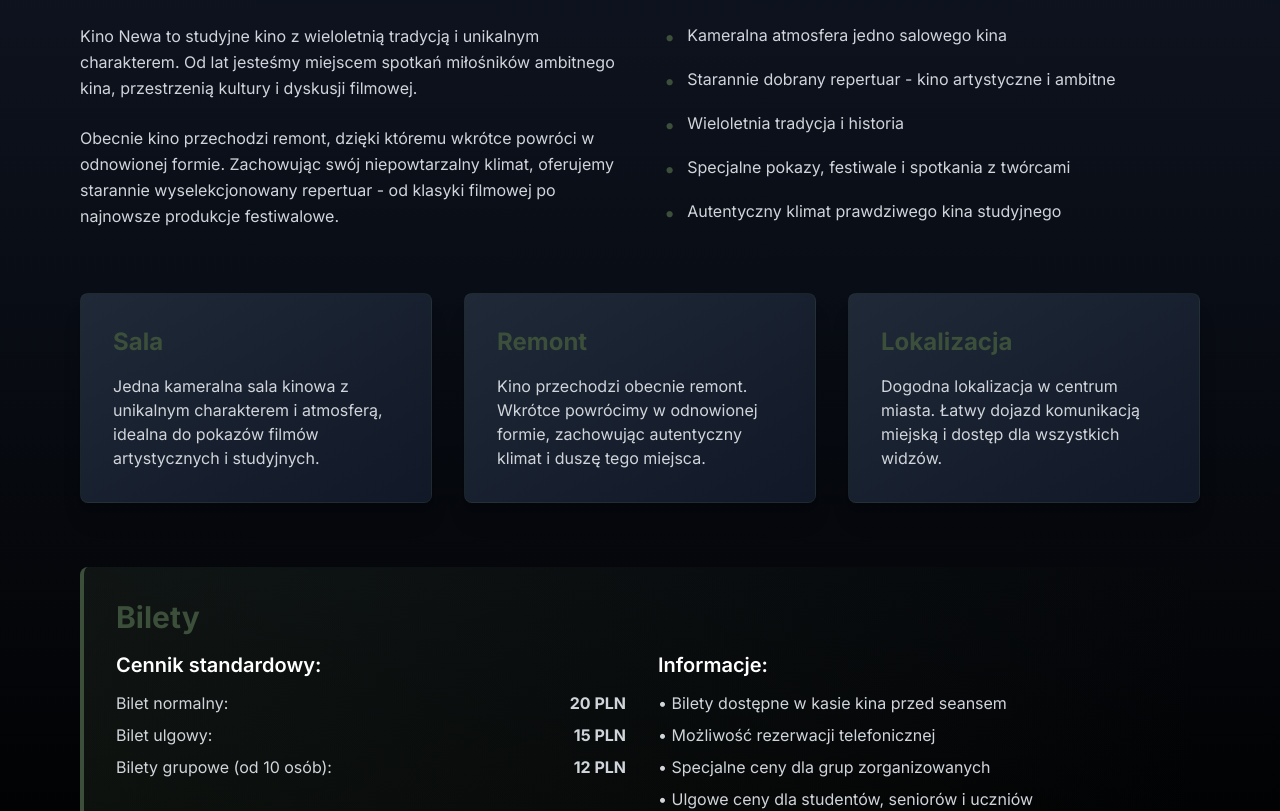
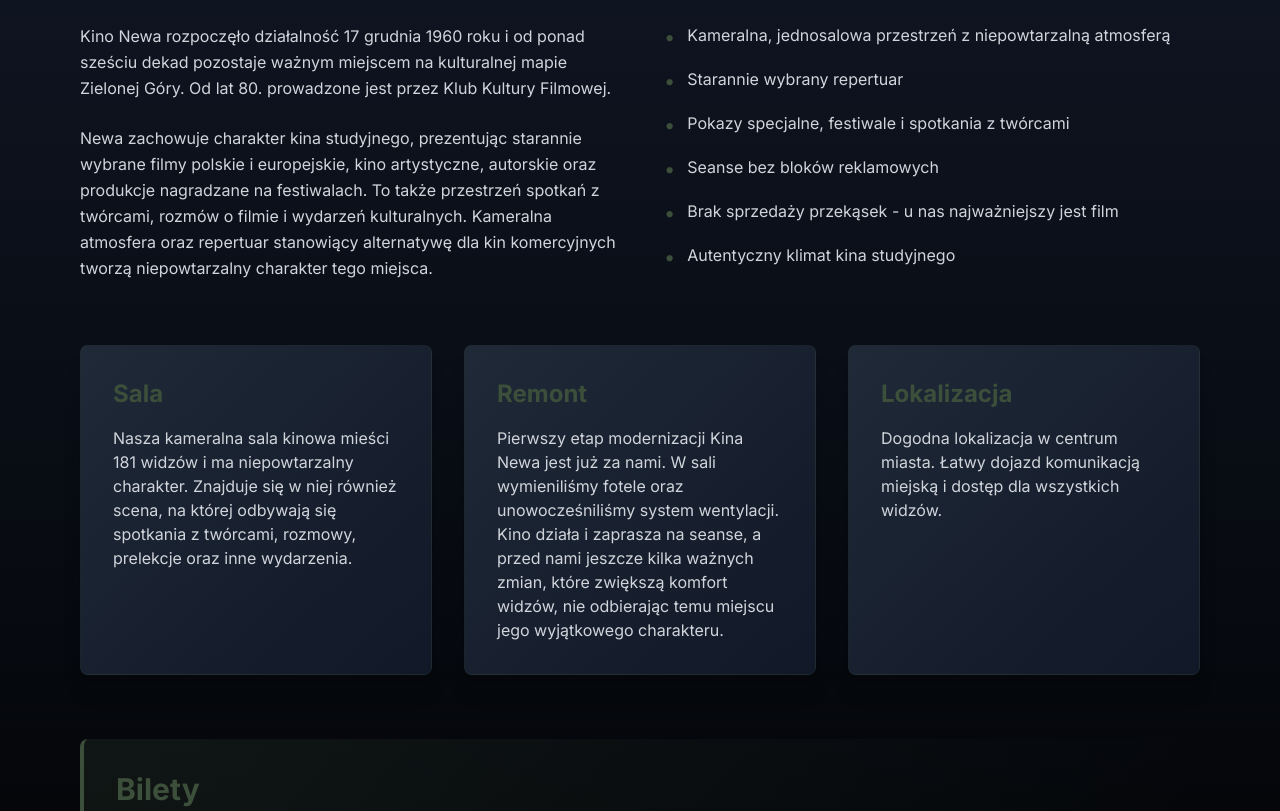
Before and after one commit to majdanrc/newa-front, a Next.js app: page /about in a window 1280 px wide. Shown: the part 349-1160 px from the top of the page. Built offline with nearby package versions, Linux system fonts and the light colour scheme.

Commit message:
content tweaks

```diff
--- a/src/app/about/page.tsx
+++ b/src/app/about/page.tsx
@@ -22,15 +22,19 @@
               Nasza Historia
             </h2>
             <p className="text-gray-300 leading-relaxed">
-              Kino Newa to studyjne kino z wieloletnią tradycją i unikalnym
-              charakterem. Od lat jesteśmy miejscem spotkań miłośników
-              ambitnego kina, przestrzenią kultury i dyskusji filmowej.
+              Kino Newa rozpoczęło działalność 17 grudnia 1960 roku i od
+              ponad sześciu dekad pozostaje ważnym miejscem na kulturalnej
+              mapie Zielonej Góry. Od lat 80. prowadzone jest przez Klub
+              Kultury Filmowej.
             </p>
             <p className="text-gray-300 leading-relaxed">
-              Obecnie kino przechodzi remont, dzięki któremu wkrótce powróci
-              w odnowionej formie. Zachowując swój niepowtarzalny klimat,
-              oferujemy starannie wyselekcjonowany repertuar - od klasyki
-              filmowej po najnowsze produkcje festiwalowe.
+              Newa zachowuje charakter kina studyjnego, prezentując
+              starannie wybrane filmy polskie i europejskie, kino
+              artystyczne, autorskie oraz produkcje nagradzane na
+              festiwalach. To także przestrzeń spotkań z twórcami, rozmów o
+              filmie i wydarzeń kulturalnych. Kameralna atmosfera oraz
+              repertuar stanowiący alternatywę dla kin komercyjnych tworzą
+              niepowtarzalny charakter tego miejsca.
             </p>
           </div>
 
@@ -42,31 +46,38 @@
               <li className="flex items-start">
                 <span className="text-newa-green mr-3 text-xl">•</span>
                 <span className="text-gray-300">
-                  Kameralna atmosfera jedno salowego kina
+                  Kameralna, jednosalowa przestrzeń z niepowtarzalną
+                  atmosferą
                 </span>
               </li>
               <li className="flex items-start">
                 <span className="text-newa-green mr-3 text-xl">•</span>
                 <span className="text-gray-300">
-                  Starannie dobrany repertuar - kino artystyczne i ambitne
+                  Starannie wybrany repertuar
                 </span>
               </li>
               <li className="flex items-start">
                 <span className="text-newa-green mr-3 text-xl">•</span>
                 <span className="text-gray-300">
-                  Wieloletnia tradycja i historia
+                  Pokazy specjalne, festiwale i spotkania z twórcami
                 </span>
               </li>
               <li className="flex items-start">
                 <span className="text-newa-green mr-3 text-xl">•</span>
                 <span className="text-gray-300">
-                  Specjalne pokazy, festiwale i spotkania z twórcami
+                  Seanse bez bloków reklamowych
                 </span>
               </li>
               <li className="flex items-start">
                 <span className="text-newa-green mr-3 text-xl">•</span>
                 <span className="text-gray-300">
-                  Autentyczny klimat prawdziwego kina studyjnego
+                  Brak sprzedaży przekąsek - u nas najważniejszy jest film
+                </span>
+              </li>
+              <li className="flex items-start">
+                <span className="text-newa-green mr-3 text-xl">•</span>
+                <span className="text-gray-300">
+                  Autentyczny klimat kina studyjnego
                 </span>
               </li>
             </ul>
@@ -78,16 +89,21 @@
           <div className="bg-gradient-to-br from-gray-800 to-gray-900 p-8 rounded-lg shadow-xl border border-newa-green/20 hover:border-newa-green/50 transition-all">
             <h3 className="text-2xl font-bold text-newa-green mb-4">Sala</h3>
             <p className="text-gray-300">
-              Jedna kameralna sala kinowa z unikalnym charakterem i atmosferą,
-              idealna do pokazów filmów artystycznych i studyjnych.
+              Nasza kameralna sala kinowa mieści 181 widzów i ma
+              niepowtarzalny charakter. Znajduje się w niej również scena,
+              na której odbywają się spotkania z twórcami, rozmowy,
+              prelekcje oraz inne wydarzenia.
             </p>
           </div>
 
           <div className="bg-gradient-to-br from-gray-800 to-gray-900 p-8 rounded-lg shadow-xl border border-newa-green/20 hover:border-newa-green/50 transition-all">
             <h3 className="text-2xl font-bold text-newa-green mb-4">Remont</h3>
             <p className="text-gray-300">
-              Kino przechodzi obecnie remont. Wkrótce powrócimy w odnowionej
-              formie, zachowując autentyczny klimat i duszę tego miejsca.
+              Pierwszy etap modernizacji Kina Newa jest już za nami. W sali
+              wymieniliśmy fotele oraz unowocześniliśmy system wentylacji.
+              Kino działa i zaprasza na seanse, a przed nami jeszcze kilka
+              ważnych zmian, które zwiększą komfort widzów, nie odbierając
+              temu miejscu jego wyjątkowego charakteru.
             </p>
           </div>
 
@@ -111,20 +127,16 @@
           <div className="grid md:grid-cols-2 gap-8 text-gray-300">
             <div>
               <h3 className="text-xl font-semibold mb-3 text-white">
-                Cennik standardowy:
+                Bilety:
               </h3>
               <ul className="space-y-2">
                 <li className="flex justify-between">
                   <span>Bilet normalny:</span>
-                  <span className="font-bold">20 PLN</span>
+                  <span className="font-bold">20 zł</span>
                 </li>
                 <li className="flex justify-between">
                   <span>Bilet ulgowy:</span>
-                  <span className="font-bold">15 PLN</span>
-                </li>
-                <li className="flex justify-between">
-                  <span>Bilety grupowe (od 10 osób):</span>
-                  <span className="font-bold">12 PLN</span>
+                  <span className="font-bold">15 zł</span>
                 </li>
               </ul>
             </div>
@@ -133,18 +145,20 @@
                 Informacje:
               </h3>
               <ul className="space-y-2">
+                <li>• Bilety można kupić wyłącznie w kasie kina</li>
                 <li>
-                  • Bilety dostępne w kasie kina przed seansem
+                  • Kasa kina czynna jest 30 minut przed każdym seansem
+                </li>
+                <li>• Płatność możliwa jest gotówką lub kartą</li>
+                <li>
+                  • Bilety ulgowe przysługują uczniom, studentom i seniorom
+                  po okazaniu odpowiedniego dokumentu
                 </li>
                 <li>
-                  • Możliwość rezerwacji telefonicznej
+                  • Dla grup zorganizowanych oferujemy specjalne ceny -
+                  szczegółowe informacje można uzyskać telefonicznie
                 </li>
-                <li>
-                  • Specjalne ceny dla grup zorganizowanych
-                </li>
-                <li>
-                  • Ulgowe ceny dla studentów, seniorów i uczniów
-                </li>
+                <li>• Nie prowadzimy rezerwacji ani sprzedaży biletów online</li>
               </ul>
             </div>
           </div>
--- a/src/app/components/daisynavbar.tsx
+++ b/src/app/components/daisynavbar.tsx
@@ -3,11 +3,12 @@
 import Link from "next/link";
 import { monoton } from "@/app/ui/fonts";
 import React, { useState, useEffect, useRef } from "react";
-import { AiFillFacebook } from "react-icons/ai";
+import { AiFillFacebook, AiFillInstagram } from "react-icons/ai";
 import Dropdown from "@/app/components/daisydropdown";
 
 const socialMediaIcons = [
   { icon: <AiFillFacebook />, link: "https://www.facebook.com/kkfnewa" },
+  { icon: <AiFillInstagram />, link: "https://www.instagram.com/kinonewa/" },
 ];
 
 const DaisyNavbar = () => {
--- a/src/app/page.tsx
+++ b/src/app/page.tsx
@@ -69,9 +69,9 @@
           </div>
           <div className="bg-gray-800/50 backdrop-blur-sm p-6 rounded-lg text-center border border-gray-700 hover:border-newa-green transition-colors">
             <div className="text-3xl md:text-4xl font-bold text-newa-green mb-2">
-              W
+              181
             </div>
-            <div className="text-gray-400 text-sm">Remoncie</div>
+            <div className="text-gray-400 text-sm">Miejsc</div>
           </div>
         </div>
       </section>
```
Also changed, not shown: src/app/contact/page.tsx (+23 -29 lines).
